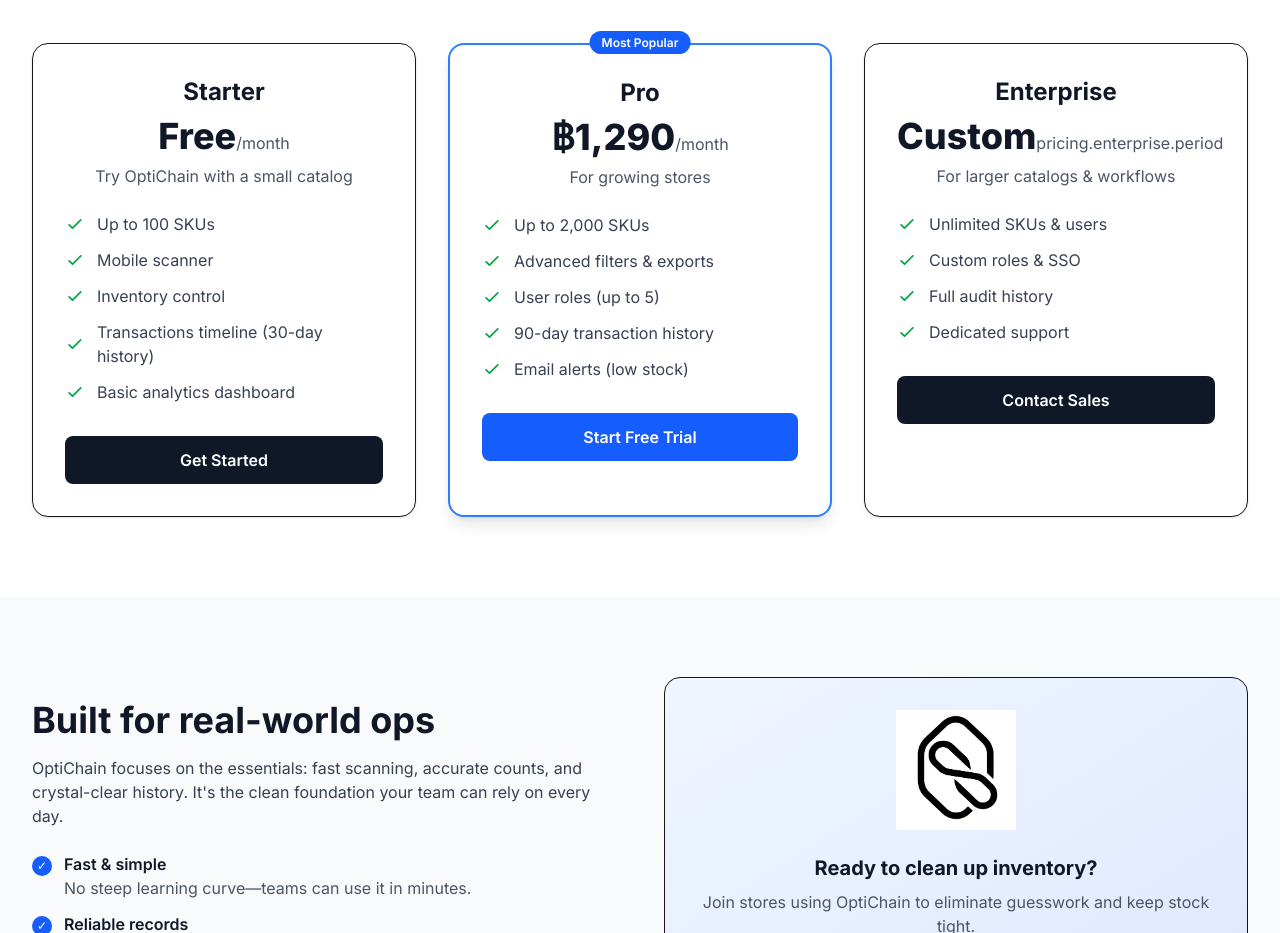
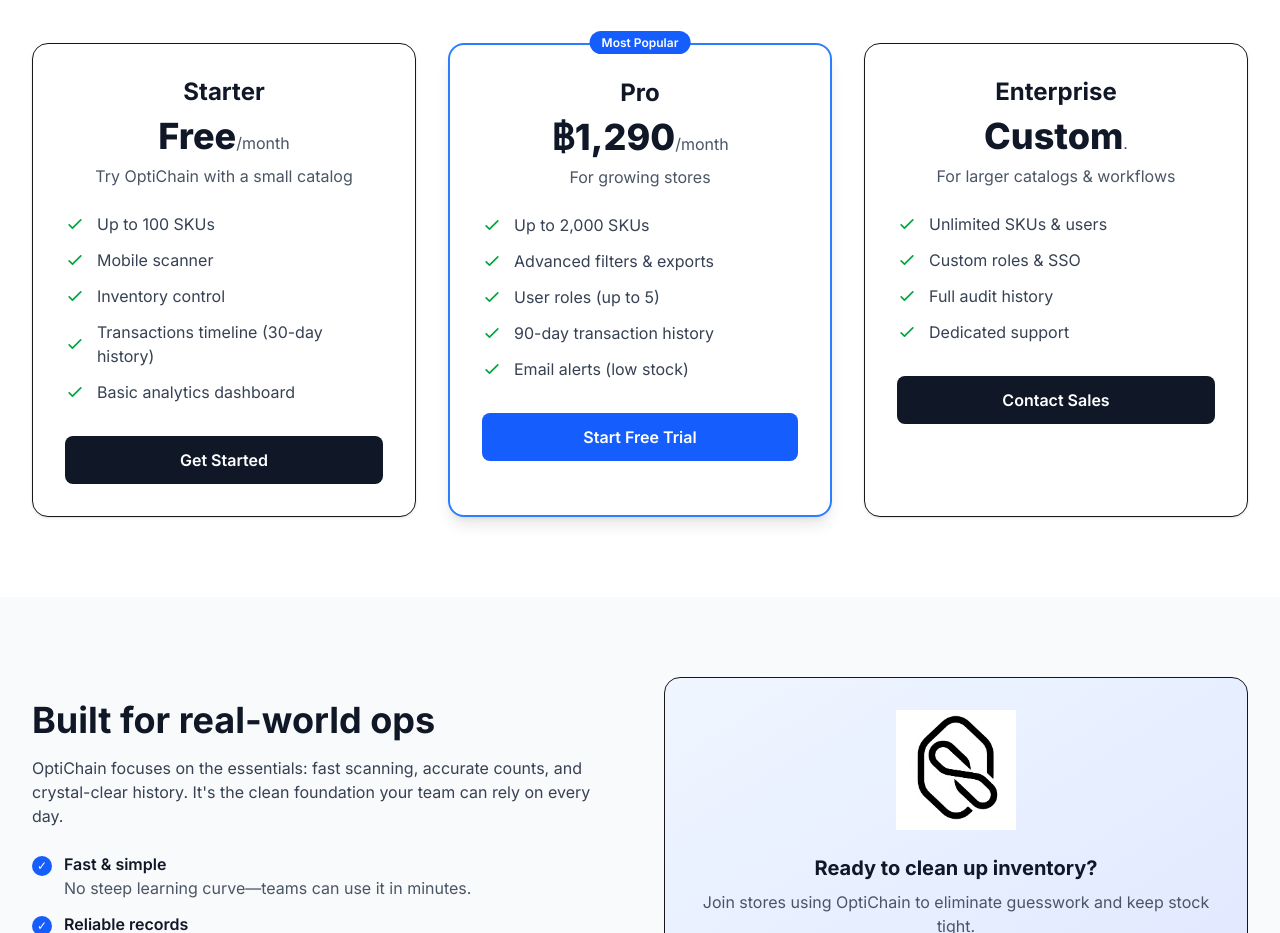
Before and after one commit to kakoKong/optichain-mvp, a Next.js app in the folder frontend/: page / in a window 1280 px wide. Shown: the part 2300-3233 px from the top of the page. Built offline with nearby package versions, Linux system fonts and the light colour scheme; no server answers.

Commit message:
feat: new landing pag

```diff
--- a/frontend/src/app/globals.css
+++ b/frontend/src/app/globals.css
@@ -3,6 +3,11 @@
 :root {
   --background: #ffffff;
   --foreground: #171717;
+}
+
+/* Smooth scrolling */
+html {
+  scroll-behavior: smooth;
 }
 
 button {
--- a/frontend/src/app/page.tsx
+++ b/frontend/src/app/page.tsx
@@ -547,7 +547,7 @@
         <h3 className="text-2xl font-bold text-gray-900 mb-2">{title}</h3>
         <div className="mb-2">
           <span className="text-4xl font-extrabold text-gray-900">{price}</span>
-          <span className="text-gray-600">{period}</span>
+          {period && <span className="text-gray-600">{period}</span>}
         </div>
         <p className="text-gray-600 mb-6">{blurb}</p>
       </div>
--- a/frontend/src/contexts/LanguageContext.tsx
+++ b/frontend/src/contexts/LanguageContext.tsx
@@ -82,7 +82,7 @@
     'pricing.pro.cta': 'Start Free Trial',
     'pricing.enterprise.title': 'Enterprise',
     'pricing.enterprise.price': 'Custom',
-    'pricing.enterprise.period': '',
+    'pricing.enterprise.period': '.',
     'pricing.enterprise.blurb': 'For larger catalogs & workflows',
     'pricing.enterprise.feature1': 'Unlimited SKUs & users',
     'pricing.enterprise.feature2': 'Custom roles & SSO',
@@ -184,7 +184,7 @@
     'pricing.pro.cta': 'เริ่มทดลองฟรี',
     'pricing.enterprise.title': 'องค์กร',
     'pricing.enterprise.price': 'กำหนดเอง',
-    'pricing.enterprise.period': '',
+    'pricing.enterprise.period': '.',
     'pricing.enterprise.blurb': 'สำหรับแคตตาล็อกและเวิร์กโฟลว์ขนาดใหญ่',
     'pricing.enterprise.feature1': 'SKU และผู้ใช้ไม่จำกัด',
     'pricing.enterprise.feature2': 'บทบาทและ SSO ที่กำหนดเอง',
```
